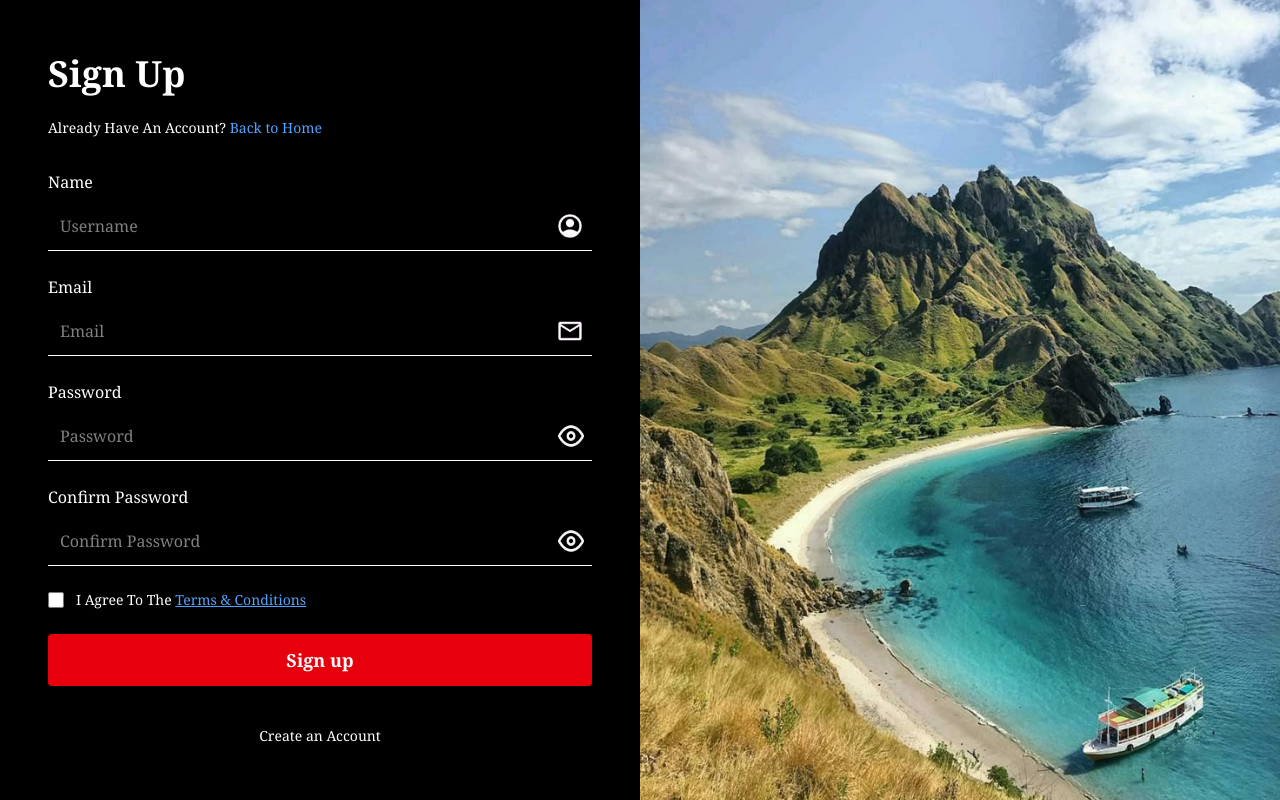
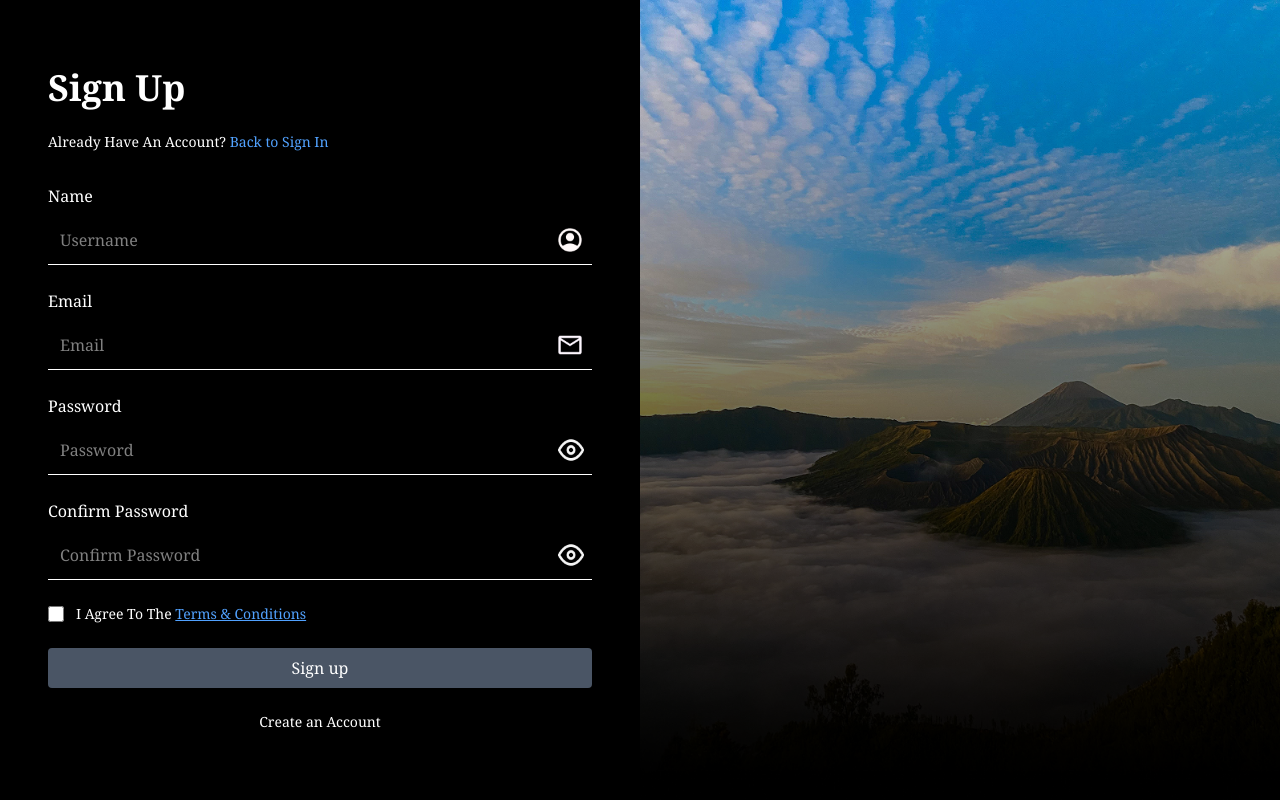
Before and after one commit to aAAiman/capstone, a React (Vite) app: page /signup in a window 1280 px wide. Built offline with nearby package versions, Linux system fonts and the light colour scheme; no server answers.

Commit message:
feat: add TermsModal component and integrate terms acceptance in SignUp form

```diff
--- a/src/components/SignIn.jsx
+++ b/src/components/SignIn.jsx
@@ -94,13 +94,6 @@ export default function SignIn() {
             </div>
           </div>
 
-          {/* Lupa Password */}
-          <div className="text-right mb-4">
-            <a href="#" className="text-white text-sm underline">
-              Lupa Password ?
-            </a>
-          </div>
-
           {/* Submit */}
           <button
             type="submit"
--- a/src/components/SignUp.jsx
+++ b/src/components/SignUp.jsx
@@ -1,14 +1,13 @@
 import React, { useState } from 'react';
 import bgRegis from '../assets/bg-regis.jpg';
+import bgLogin from "../assets/bg-login.png";
 import userIcon from '../assets/user-icon.png';
 import emailIcon from '../assets/email-icon.png';
 import eyeOpenIcon from '../assets/eye-open.png';
 import eyeClosedIcon from '../assets/eye-closed.png';
-import { Link } from 'react-router-dom';
+import { Link, useNavigate } from 'react-router-dom';
 import axios from 'axios';
-import { useNavigate } from 'react-router-dom';
-
-
+import TermsModal from "../components/TermsModal";
 
 export default function SignUp() {
   const [showPassword, setShowPassword] = useState(false);
@@ -18,6 +17,8 @@ export default function SignUp() {
   const [password, setPassword] = useState('');
   const [confpassword, setConfPassword] = useState('');
   const [msg, setMsg] = useState('');
+  const [isTermsAccepted, setIsTermsAccepted] = useState(false); // New state for checkbox
+  const [showTermsModal, setShowTermsModal] = useState(false); // State for modal visibility
   const navigate = useNavigate();
 
   const Register = async (e) => {
@@ -43,15 +44,12 @@ export default function SignUp() {
       <div className="w-full md:w-1/2 bg-black text-white flex flex-col justify-center px-6 md:px-12 py-8">
         <h1 className="text-3xl md:text-4xl font-bold mb-6">Sign Up</h1>
         <p className="mb-4 text-sm">
-          Already Have An Account? <Link to="/" className="text-blue-400">Back to Home</Link>
+          Already Have An Account? <Link to="/signin" className="text-blue-400">Back to Sign In</Link>
         </p>
         <p className="mb-4 text-red-500">{msg}</p>
 
         {/* Bungkus input dan tombol dalam <form> */}
-        <form onSubmit={(e) => {
-          e.preventDefault();
-          Register(e);
-        }} className="space-y-6">
+        <form onSubmit={Register} className="space-y-6">
           {/* Username */}
           <div>
             <label className="block mb-2 text-base font-medium">Name</label>
@@ -136,21 +134,37 @@ export default function SignUp() {
 
           {/* Terms */}
           <div className="flex items-center mb-6 text-sm">
-            <input type="checkbox" className="mr-3 w-4 h-4" />
+            <input
+              type="checkbox"
+              className="mr-3 w-4 h-4"
+              checked={isTermsAccepted}
+              onChange={(e) => setIsTermsAccepted(e.target.checked)}
+            />
             <span>
-              I Agree To The <a href="#" className="text-blue-400 underline">Terms & Conditions</a>
+              I Agree To The{' '}
+              <button
+                type="button"
+                onClick={() => setShowTermsModal(true)}
+                className="text-blue-400 underline focus:outline-none"
+              >
+                Terms & Conditions
+              </button>
             </span>
           </div>
 
           {/* Sign up button */}
           <button
             type="submit"
-            className="bg-red-600 text-white p-3 rounded w-full mb-4 hover:bg-red-700 transition text-lg font-semibold"
+            className={`text-white p-2 rounded w-full transition ${
+              isTermsAccepted
+                ? 'bg-red-600 text-white hover:bg-red-700'
+                : 'bg-gray-600 text-gray-300 cursor-not-allowed'
+            }`}
+            disabled={!isTermsAccepted}
           >
             Sign up
           </button>
         </form>
-
 
         {/* Create an Account */}
         <p className="mt-6 text-center text-sm">Create an Account</p>
@@ -159,12 +173,14 @@ export default function SignUp() {
       {/* Background */}
       <div className="hidden md:block w-full md:w-1/2 h-64 md:h-full">
         <img
-          src={bgRegis}
+          src={bgLogin}
           alt="Background"
-          className="w-full h-full object-cover"
+          className="w-full h-full object-cover object-center"
         />
       </div>
+
+      {/* Terms Modal */}
+      {showTermsModal && <TermsModal onClose={() => setShowTermsModal(false)} />}
     </div>
-
   );
 }
--- /dev/null
+++ b/src/components/TermsModal.jsx
@@ -0,0 +1,24 @@
+export default function TermsModal({ onClose }) {
+  return (
+    <div className="fixed inset-0 bg-black bg-opacity-50 flex justify-center items-center z-50">
+      <div className="bg-white rounded-lg p-6 max-w-xl w-full shadow-lg relative">
+        <button
+          className="absolute top-2 right-3 text-gray-600 hover:text-red-500 text-xl"
+          onClick={onClose}
+        >
+          &times;
+        </button>
+        <h2 className="text-2xl font-bold mb-4">Terms & Conditions</h2>
+        <p className="mb-3 text-gray-700">
+          Dengan menggunakan aplikasi ini, Anda setuju pada syarat dan ketentuan berikut:
+        </p>
+        <ul className="list-disc pl-5 text-gray-700 space-y-2">
+          <li>Tidak menggunakan aplikasi untuk tujuan ilegal.</li>
+          <li>Konten dan data milik pengguna dilindungi undang-undang.</li>
+          <li>Perubahan dapat dilakukan sewaktu-waktu oleh pengembang.</li>
+        </ul>
+        <p className="mt-6 text-sm text-gray-500">Terakhir diperbarui: 8 Juni 2025</p>
+      </div>
+    </div>
+  );
+}
```
